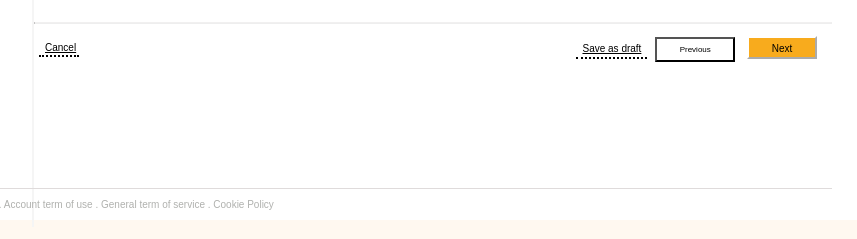
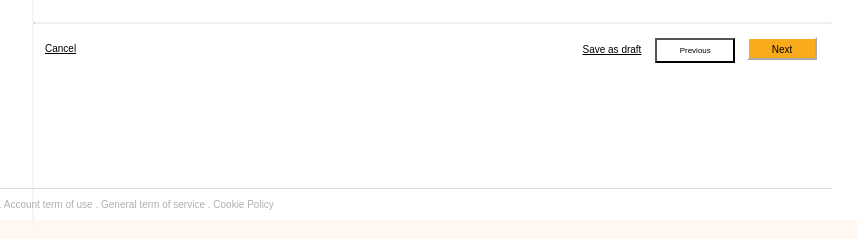
Before and after one commit to KwizeraSamm/Run-payroll-frontend-project, a plain HTML site: page index.html in a window 1280 px wide. Shown: the part 542-781 px from the top of the page, 260-1117 px from the left. Drawn offline with Linux system fonts and the light colour scheme.

Commit message:
Update style.css

```diff
--- a/style.css
+++ b/style.css
@@ -329,7 +329,7 @@ body{
   height: 18px;
   border: none;
   background-color: white;
-  border-bottom: 2px dotted black;
+/*   border-bottom: 2px dotted black; */
   margin-left: 5px;
   margin-top: 10px;
 }
@@ -340,7 +340,7 @@ body{
   height: 20px;
   border: none;
   background-color: white;
-  border-bottom: 2px dotted black;
+/*   border-bottom: 2px dotted black; */
   margin-top: 10px;
   margin-right: -15px
 }
```
